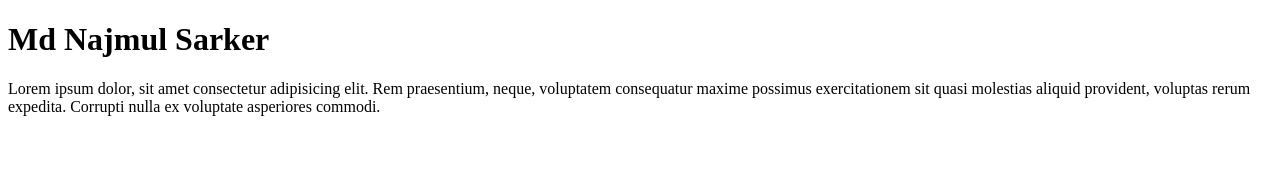
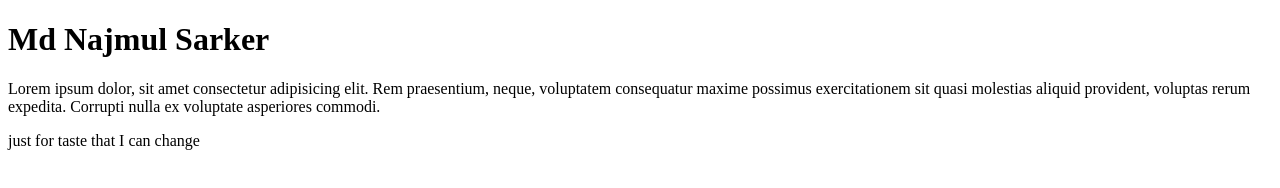
Before and after one commit to Najmulsp/first.project, a plain HTML site: page index.html in a window 1280 px wide. Drawn offline with Linux system fonts and the light colour scheme.

Commit message:
Update index.html

```diff
--- a/index.html
+++ b/index.html
@@ -8,5 +8,6 @@
 <body>
    <h1>Md Najmul Sarker</h1>
    <p>Lorem ipsum dolor, sit amet consectetur adipisicing elit. Rem praesentium, neque, voluptatem consequatur maxime possimus exercitationem sit quasi molestias aliquid provident, voluptas rerum expedita. Corrupti nulla ex voluptate asperiores commodi.</p>
+    <div>just for taste that I can change</div>
 </body>
 </html>
```
